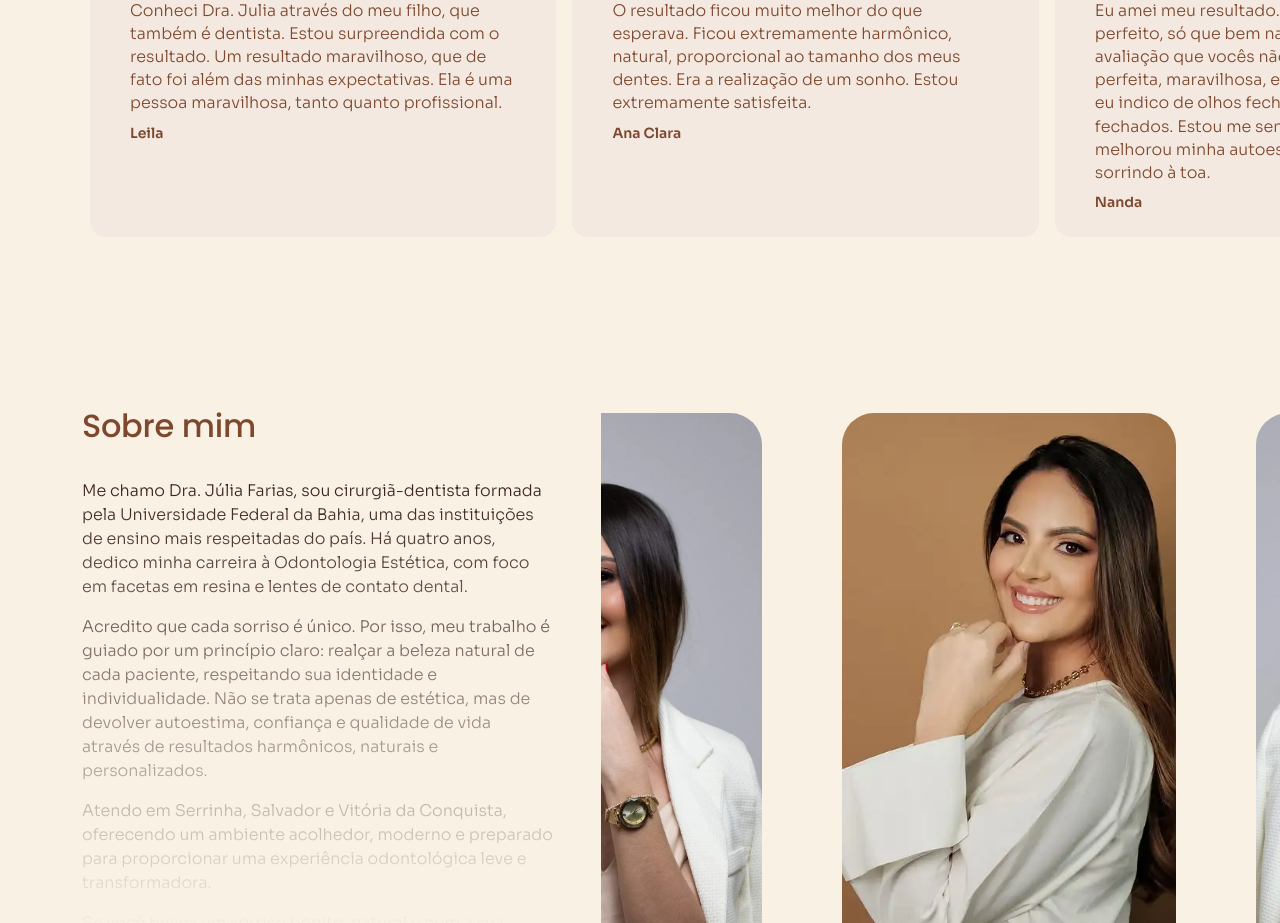
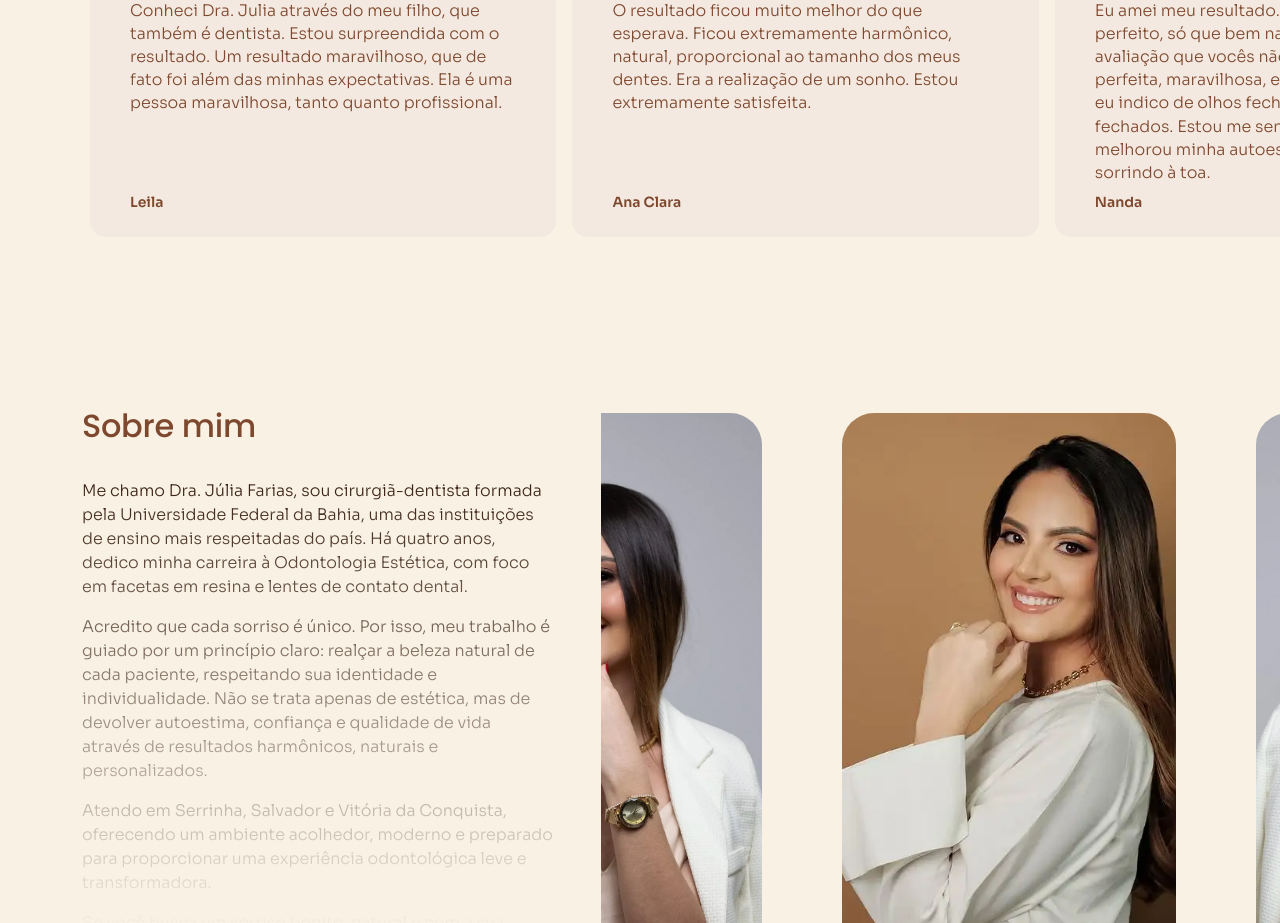
Before and after one commit to saadiqbal-dev/julia-farias, a React (Vite) app: page / in a window 1280 px wide. Shown: the part 2180-3103 px from the top of the page. Built offline with nearby package versions, Linux system fonts and the light colour scheme.

Commit message:
feat: fix testimonial author style

```diff
--- a/src/components/sections/client-testimonials.tsx
+++ b/src/components/sections/client-testimonials.tsx
@@ -22,14 +22,14 @@ function Testimonial({ author, text, className }: Testimonial) {
     <div
       className={cn(
         "flex md:max-w-[535px] h-full w-full px-10 py-6 flex-col gap-2 rounded-2xl bg-secondary-light-1",
-        className,
+        className
       )}
     >
       <img src={Quote} alt="Quote Icon" className="size-10" />
       <p className="self-stretch text-primary-dark-2 font-sora text-base font-light leading-[145%]">
         {text}
       </p>
-      <h4 className="text-primary-dark-2 font-sora text-sm font-semibold leading-[145%]">
+      <h4 className="text-primary-dark-2 mt-auto font-sora text-sm font-semibold leading-[145%]">
         {author}
       </h4>
     </div>
@@ -90,7 +90,7 @@ export function ClientTestimonials() {
                     "sm:basis-2/3 lg:basis-2/5 max-w-[535px]",
                     index === 0 && "pr-2 lg:pr-0",
                     index === testimonials.length - 1 &&
-                      "pr-2 lg:pr-0 max-w-auto",
+                      "pr-2 lg:pr-0 max-w-auto"
                   )}
                   style={{ marginRight }}
                 >
```
